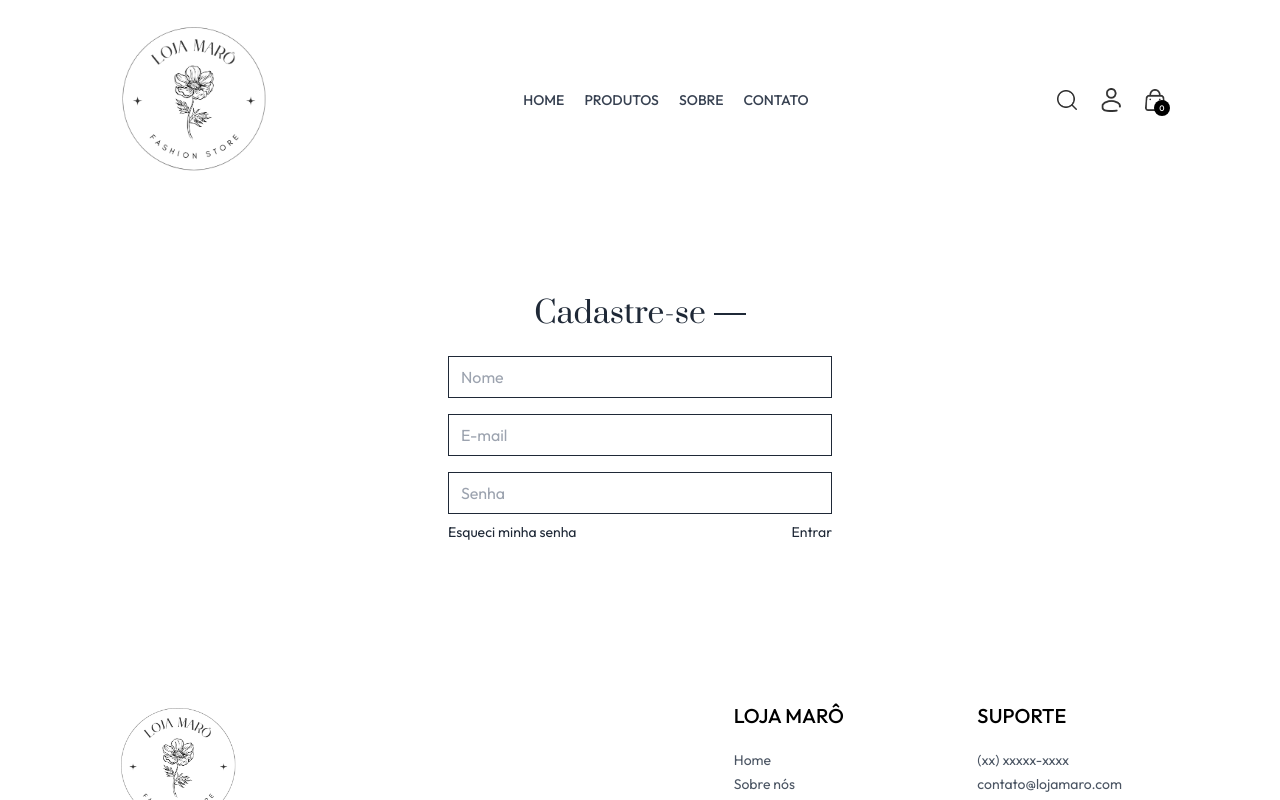
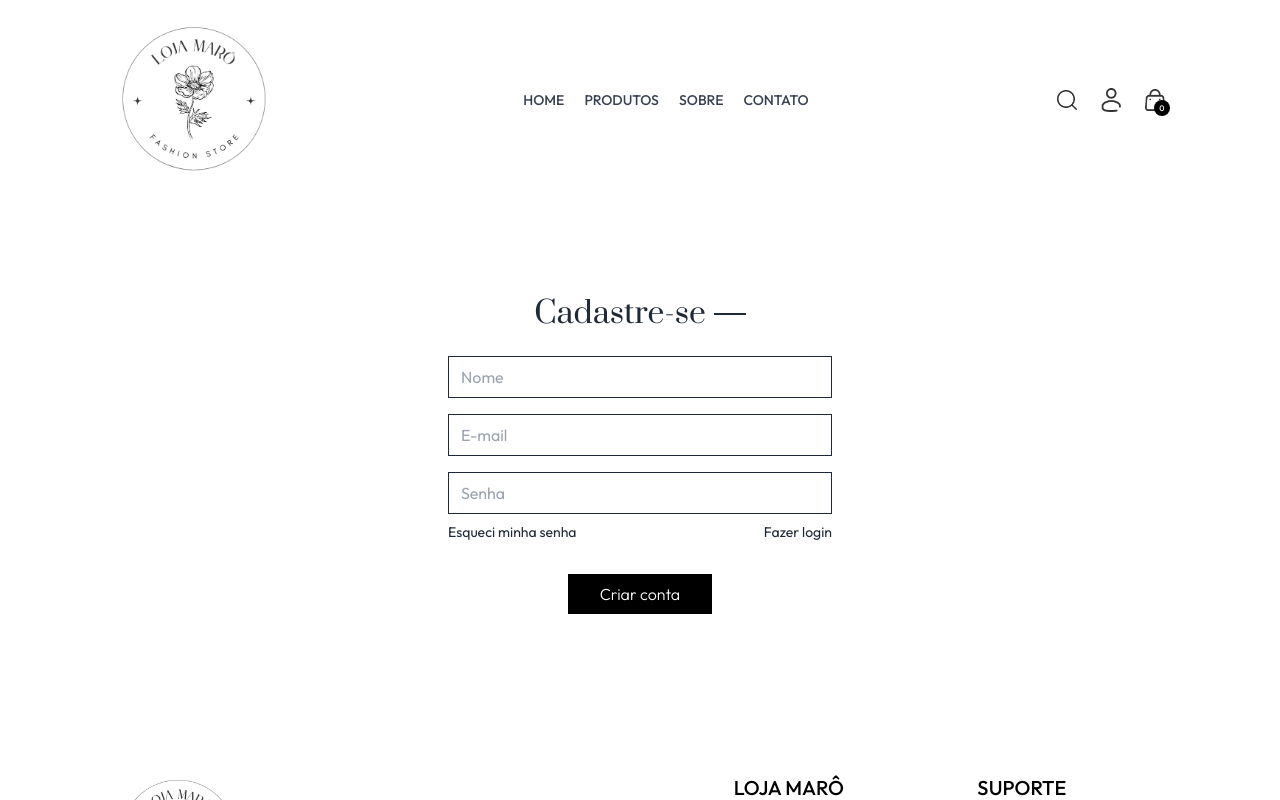
Before and after one commit to amandameneseso/Loja-de-roupas, a React (Vite) app in the folder frontend/: page /login in a window 1280 px wide. Shown: the top 800 px of the page. Built offline with nearby package versions, Linux system fonts and the light colour scheme.

Commit message:
pagina de login

```diff
--- a/frontend/src/pages/Login.jsx
+++ b/frontend/src/pages/Login.jsx
@@ -3,25 +3,29 @@ import React, { useState } from 'react'
 
 const Login = () => {
 
-    const[currentState, setCurrentState] = useState('Cadastre-se')
+    const[currentState, setCurrentState] = useState('Cadastre-se');
+    const onSubmitHandler = async (event) => {
+        event.preventDefault();
+    }
 
     return (
-        <form className='flex flex-col items-center w-[90%] sm:max-w-96 m-auto mt-14 gap-4 text-gray-800'>
+        <form onSubmit={onSubmitHandler} className='flex flex-col items-center w-[90%] sm:max-w-96 m-auto mt-14 gap-4 text-gray-800'>
             <div className='inline-flex items-center gap-2 mb-2 mt-10'>
                 <p className='prata-regular text-3xl'>{currentState}</p>
                 <hr className='border-none h-[1.5px] w-8 bg-gray-800' />
             </div>
-            {currentState === 'Entrar' ? '' : <input type="text" className='w-full px-3 py-2 border border-gray-800' placeholder='Nome' required/>}
+            {currentState === 'Fazer login' ? '' : <input type="text" className='w-full px-3 py-2 border border-gray-800' placeholder='Nome' required/>}
             <input type="email" className='w-full px-3 py-2 border border-gray-800' placeholder='E-mail' required/>
             <input type="password" className='w-full px-3 py-2 border border-gray-800' placeholder='Senha' required/>
             <div className='w-full flex justify-between text-sm mt-[-8px]'>
                 <p className='cursor-pointer'>Esqueci minha senha</p>
                 {
-                    currentState === 'Entrar'
-                    ? <p className='cursor-pointer'>Criar conta</p>
-                    : <p className='cursor-pointer'>Entrar</p>
+                    currentState === 'Fazer login'
+                    ? <p onClick={()=>setCurrentState('Cadastre-se')} className='cursor-pointer'>Não tem uma conta? Cadastre-se</p>
+                    : <p onClick={()=>setCurrentState('Fazer login')} className='cursor-pointer'>Fazer login</p>
                 }
             </div>
+            <button className='bg-black text-white font-light px-8 py-2 mt-4'>{currentState === 'Fazer login' ? 'Entrar' : 'Criar conta'}</button>
         </form>
     )
 }
```
